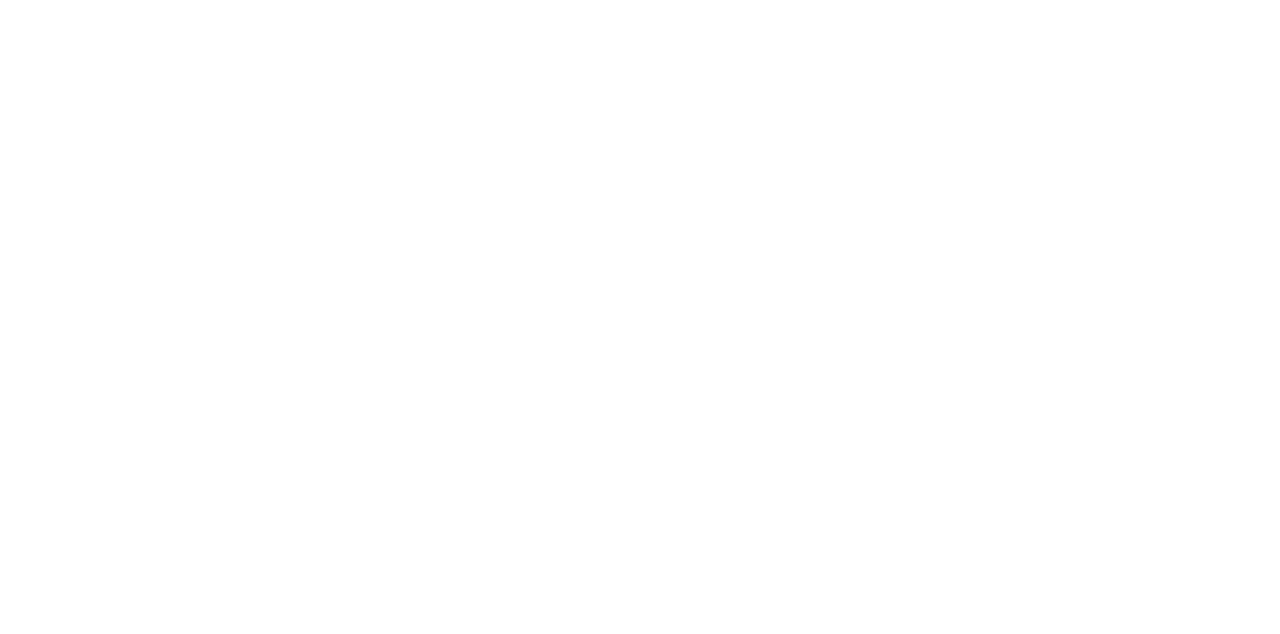
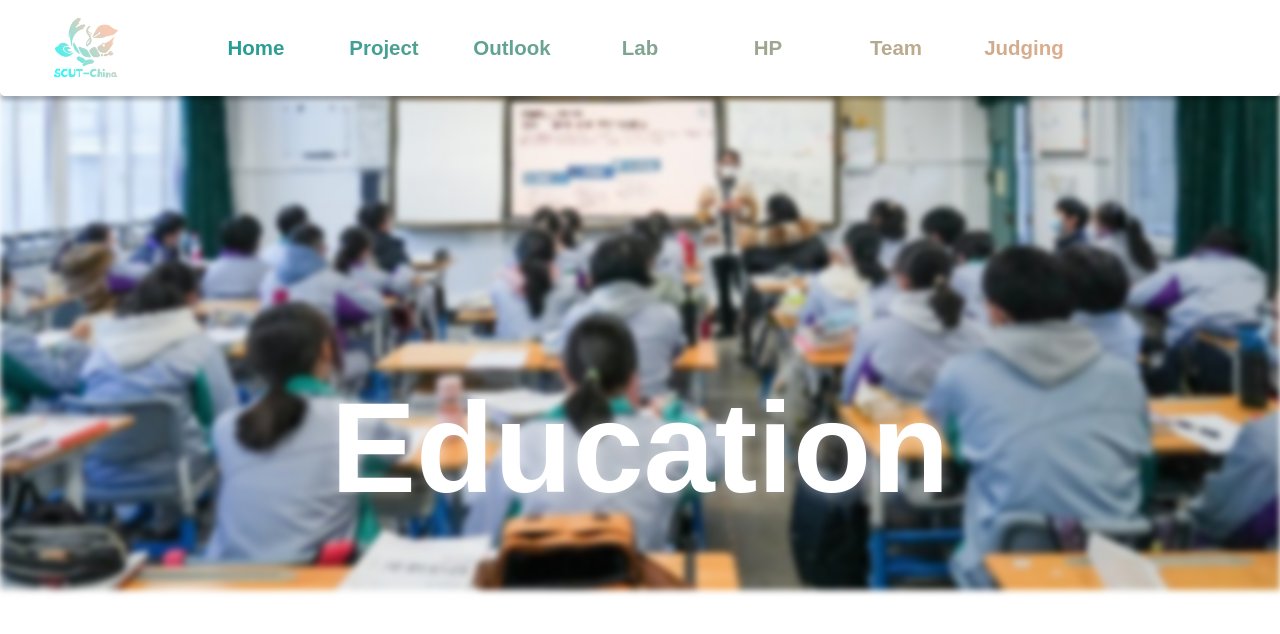
Before and after one commit to ChenYX24/iGEM_SCUT, a React (Create React App) app in the folder igem_wiki/: page /education in a window 1280 px wide. Before the commit this address had no page. Shown: the top 634 px of the page. Built offline with nearby package versions, Linux system fonts and the light colour scheme.

Commit message:
添加edu页

```diff
--- a/igem_wiki/src/App.js
+++ b/igem_wiki/src/App.js
@@ -1,6 +1,7 @@
 import { BrowserRouter, Link, Route, Routes } from 'react-router-dom'
 import About from './pages/About'
 import Home from './pages/Home'
+import Education from "./pages/Education"
 
 
 function App () {
@@ -13,6 +14,7 @@
         <Routes>
           <Route path="/" element={<Home />}></Route>
           <Route path="/about" element={<About />}></Route>
+          <Route path="/education" element={<Education />}></Route>
         </Routes>
       </BrowserRouter>
     </div>
--- /dev/null
+++ b/igem_wiki/src/css/Education.module.css
@@ -0,0 +1,166 @@
+*{
+    padding:0;
+    margin: 0;
+    box-sizing: border-box;
+}
+
+/*html, body {*/
+/*    height: 100%;*/
+/*    padding-top: 12vh;*/
+/*    !*display: flex;*!*/
+/*    !*align-items: center;*!*/
+/*    !*justify-content: center;*!*/
+/*    !*background: linear-gradient(antiquewhite, navajowhite);*!*/
+/*}*/
+
+.container{
+    position: relative;
+    height: 100%;
+    overflow: hidden;
+}
+
+.container .backgroundImg{
+    position: relative;
+    top: -45vh;
+    left: 0;
+    width: 100vw;
+    /*height: 90vh;*/
+    z-index: 1;
+    filter: blur(3px);
+    /*border-left-bottom-radius: 36%;*/
+    /*border-right-bottom-radius: 36%;*/
+    box-shadow:0 0 50px 50px #fff;
+}
+
+.container .backgroundImg img{
+    width: 100%;
+    height: 100%;
+    /*border-bottom-left-radius: 36%;*/
+    /*border-bottom-right-radius: 36%;*/
+}
+
+.container .sea {
+    position: relative;
+    width: 100vw;
+    height: 100vw;
+    /*background-color: whitesmoke;*/
+    /*background-image: Linear-gradient(darkblue, rgba(255, 255, 255, 0) 80%, rgba(255, 255, 255, 0.5));*/
+    border-radius: 5px;
+    box-shadow: 0 2px 3px rgba(0, 0, 0, .5);
+    overflow: hidden;
+}
+
+.container .title {
+    position: absolute;
+    top: 44vh;
+    left: 50%;
+    transform: translate(-50%,-50%);
+    color: white;
+    font-size: 10vw;
+    /*font-family: Serif;*/
+    text-align: center;
+    /*text-transform: uppercase;*/
+    line-height: 250px;
+    /*letter-spacing: 0.1em;*/
+    z-index: 999;
+    font-weight: 800;
+    text-shadow: 0 0 15px rgba(255,255,255,.5);
+}
+
+.container .sea .wave {
+    position: absolute;
+    width: 200vw;
+    height: 200vw;
+    background-color: deepskyblue;
+    top: 50vh;
+    left: -50vw;
+    filter: opacity(0.4);
+    border-radius: 40%;
+    animation: drift 10s linear infinite;
+    z-index: 999;
+}
+
+.container .sea .wave:nth-of-type(1) {
+    animation-duration: 10s;
+    /*filter: opacity(0.3);*/
+    /*z-index: 0;*/
+}
+
+.container .sea .wave:nth-of-type(2) {
+    animation-duration: 13s;
+    background-color: deepskyblue;
+    /*filter: opacity(0.3);*/
+    /*z-index: 0;*/
+}
+
+.container .sea .wave:nth-of-type(3) {
+    animation-duration: 15s;
+    background-color: red;
+    filter: opacity(0.1);
+    /*z-index: 0;*/
+}
+
+@keyframes drift {
+    from {
+        transform: rotate(0deg);
+    }
+    to {
+        transform: rotate(270deg);
+    }
+}
+
+.waves {
+    position: absolute;
+    top: 70vh;
+    width: 100%;
+    height: 25vh;
+    margin-bottom: -4px; /*Fix for safari gap*/
+    min-height: 100px;
+    max-height: 150px;
+    z-index: 999;
+}
+
+/* Animation */
+
+.parallax > use {
+    animation: move-forever 25s cubic-bezier(0.55, 0.5, 0.45, 0.5) infinite;
+}
+.parallax > use:nth-child(1) {
+    animation-delay: -2s;
+    animation-duration: 7s;
+}
+.parallax > use:nth-child(2) {
+    animation-delay: -3s;
+    animation-duration: 10s;
+}
+.parallax > use:nth-child(3) {
+    animation-delay: -4s;
+    animation-duration: 13s;
+}
+.parallax > use:nth-child(4) {
+    animation-delay: -5s;
+    animation-duration: 20s;
+}
+@keyframes move-forever {
+    0% {
+        transform: translate3d(-90px, 0, 0);
+    }
+    100% {
+        transform: translate3d(85px, 0, 0);
+    }
+}
+/*Shrinking for mobile*/
+@media (max-width: 768px) {
+    .waves {
+        height: 40px;
+        min-height: 40px;
+    }
+}
+.footPage {
+    position: absolute;
+    top: 90vh;
+    width: 100%;
+    height: 30vh;
+    background-color: white;
+    z-index: 999;
+}
--- a/igem_wiki/src/css/NavBar.module.css
+++ b/igem_wiki/src/css/NavBar.module.css
@@ -19,15 +19,17 @@
 #header{
     position: fixed;
     top: 0;
+    left: 0;
     width: 100vw;
     min-height: 12vh;
+    max-height: 100vw;
     display: flex;
     justify-content: center;
     background-color: rgba(255,255,255,0.7);
     box-shadow: 0px 4px 4px rgba(0, 0, 0, 0.25);
     backdrop-filter: blur(2px);
     border-radius: 5px;
-    z-index: 2;
+    z-index: 999;
 }
 #header .logo {
     position: absolute;
--- /dev/null
+++ b/igem_wiki/src/pages/Education.js
@@ -0,0 +1,61 @@
+import NavBar from "../components/NavBar"
+import EducationCss from "../css/Education.module.css"
+import Wave from "../components/Wave";
+import WaveCss from "../css/Wave.module.css";
+function Education () {
+    return (
+        <>
+            <NavBar />
+            <div className={EducationCss.container}>
+                <div className={EducationCss.backgroundImg}>
+                    <img src={require('../assets/education.png')}/>
+                </div>
+                <p className={EducationCss.title}>Education</p>
+                {/*<div className={EducationCss.sea}>*/}
+                {/*    <p className={EducationCss.title}>Education</p>*/}
+                {/*    <span className={EducationCss.wave}></span>*/}
+                {/*    <span className={EducationCss.wave}></span>*/}
+                {/*    <span className={EducationCss.wave}></span>*/}
+                {/*</div>*/}
+                {/*<div>*/}
+                    {/* 海浪 */}
+                    <svg className={EducationCss.waves} viewBox="0 24 150 28" preserveAspectRatio="none"
+                         shape-rendering="auto">
+                        <defs>
+                            <path id="gentle-wave"
+                                  d="M-160 44c30 0 58-18 88-18s 58 18 88 18 58-18 88-18 58 18 88 18 v44h-352z"/>
+                        </defs>
+                        <g className={EducationCss.parallax}>
+                            <use xlinkHref="#gentle-wave" x="48" y="0" fill="rgba(255,255,255,0.7)"/>
+                            <use xlinkHref="#gentle-wave" x="48" y="3" fill="rgba(255,255,255,0.5)"/>
+                            <use xlinkHref="#gentle-wave" x="48" y="5" fill="rgba(255,255,255,0.3)"/>
+                            <use xlinkHref="#gentle-wave" x="48" y="7" fill="#fff"/>
+                        </g>
+                    </svg>
+                    {/*<svg*/}
+                    {/*    className={EducationCss.waves}*/}
+                    {/*    viewBox="0 24 150 28"*/}
+                    {/*    preserveAspectRatio="none"*/}
+                    {/*>*/}
+                    {/*    <defs>*/}
+                    {/*        <path*/}
+                    {/*            id="gentleWave"*/}
+                    {/*            d="M-160 44c30 0 58-18 88-18s58 18 88 18 58-18 88-18 58 18 88 18v44h-352z"*/}
+                    {/*        />*/}
+                    {/*    </defs>*/}
+                    {/*    <g className={EducationCss.parallax}>*/}
+                    {/*        <use xlinkHref="#gentleWave" x={48} fill="rgba(144, 206, 203,0.5)" />*/}
+                    {/*        <use xlinkHref="#gentleWave" x={48} y={3} fill="rgba(237, 215, 199,0.5)" />*/}
+                    {/*        <use xlinkHref="#gentleWave" x={48} y={5} fill="rgba(189, 210, 202,0.5)" />*/}
+                    {/*        <use xlinkHref="#gentleWave" x={48} y={7} fill="rgba(144, 206, 203,0.8)" />*/}
+                    {/*    </g>*/}
+                    {/*</svg>*/}
+                    <div className={EducationCss.footPage}>
+
+                    </div>
+                {/*</div>*/}
+            </div>
+        </>
+    )
+}
+export default Education
```
Also changed, not shown: igem_wiki/src/assets/education.png (added).
